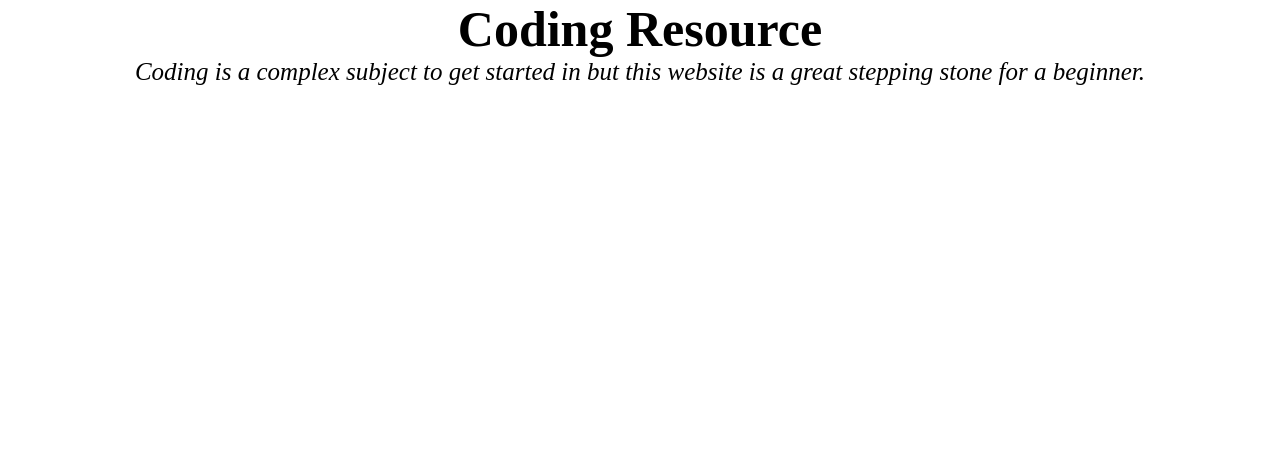
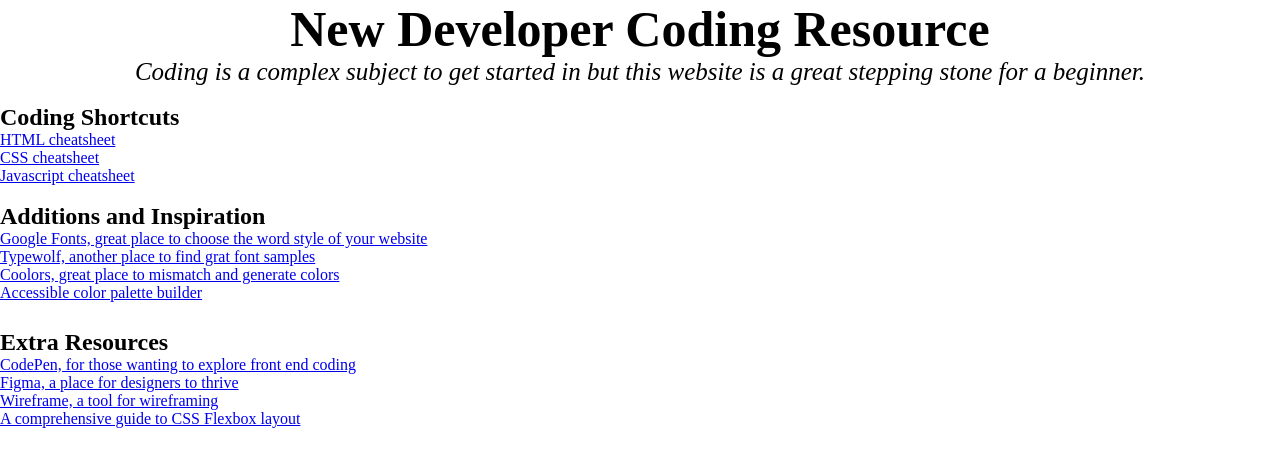
Before and after one commit to Tareakubore/Resource-Hub, a plain HTML site: page index.html in a window 1280 px wide. Drawn offline with Linux system fonts and the light colour scheme.

Commit message:
Updated index.html

```diff
--- a/index.html
+++ b/index.html
@@ -10,11 +10,41 @@
 <body>
  <section id="banner">
         <div class="banner-text">
-            <h1>Coding Resource</h1>
+            <h1> New Developer Coding Resource</h1>
             <p>Coding is a complex subject to get started in but this website is a
                 great stepping stone for a beginner.</p>
         </div>
     </section>
-
+    <div> <br>
+        <h2>Coding Shortcuts</h2>
+        <ul>
+            <li><a class="resource" href="https://web.stanford.edu/group/csp/cs21/htmlcheatsheet.pdf">HTML cheatsheet</a></li>
+            <li><a class="resource" href="https://web.stanford.edu/group/csp/cs21/csscheatsheet.pdf">CSS cheatsheet</a></li>
+            <li><a class="resource" href="https://quickref.me/javascript">Javascript cheatsheet</a></li>
+        </ul>
+    </div>
+    <div><br>
+    <h2>
+        Additions and Inspiration
+    </h2>
+    <ul>
+        <li><a class="resource" href="https://fonts.google.com/">Google Fonts, great place to choose the word style of your website</a></li>
+        <li><a class="resource" href="https://www.typewolf.com/">Typewolf, another place to find grat font samples</a></li>
+        <li><a class="resource" href="https://coolors.co/"> Coolors, great place to mismatch and generate colors</a></li>
+        <li><a class="resource" href="https://toolness.github.io/accessible-color-matrix/">Accessible color palette builder</a></li>
+    </ul>
+    </div>
+    <div>
+        <h2><br>
+            Extra Resources
+        </h2>
+        <ul>
+            <li><a class="resource" href="https://codepen.io/">CodePen, for those wanting to explore front end coding</a></li>
+            <li><a class="resource" href="https://www.figma.com/">Figma, a place for designers to thrive</a></li>
+            <li><a class="resource" href="https://wireframe.cc/">Wireframe, a tool for wireframing</a></li>
+            <li><a class="resource" href="https://css-tricks.com/snippets/css/a-guide-to-flexbox/">A comprehensive guide to CSS Flexbox layout</a></li>
+        </ul>
+<br>
+    </div>
 </body>
 </html>
```
